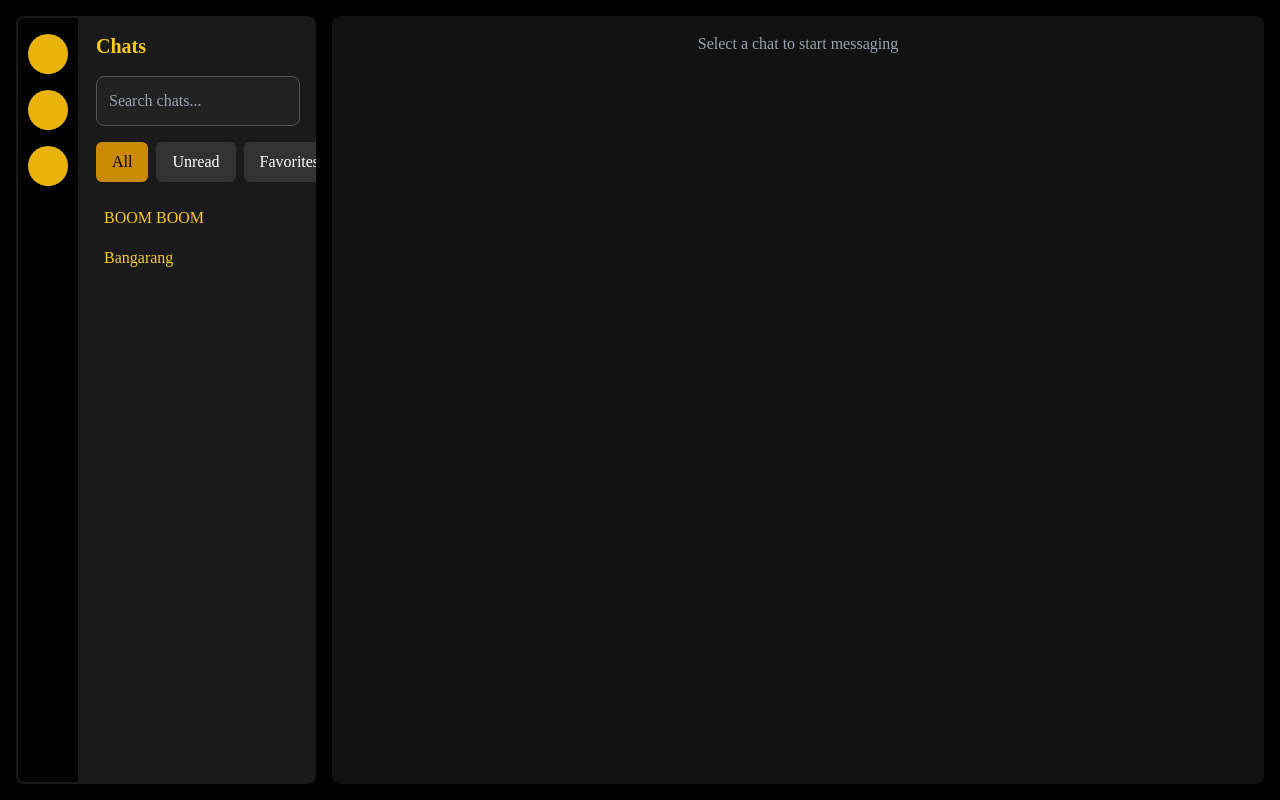
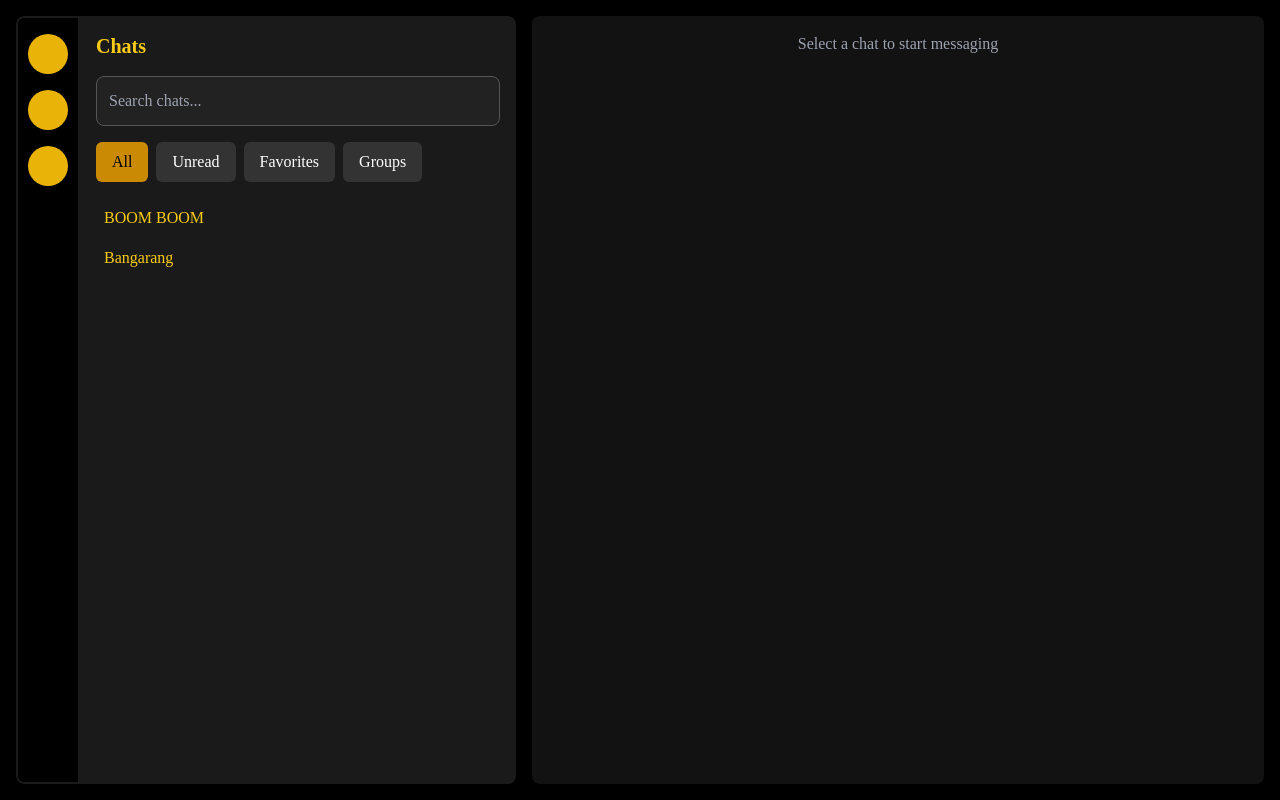
Before and after one commit to Moonman0010/fly-mate, a Next.js app: page /chat in a window 1280 px wide. Built offline with nearby package versions, Linux system fonts and the light colour scheme; a web font is replaced by a local one.

Commit message:
chat ui fixes

```diff
--- a/src/app/api/flights/route.ts
+++ b/src/app/api/flights/route.ts
@@ -21,7 +21,7 @@ export async function POST(req: Request) {
     }
 
     // ✅ Generate Unique Flight Identifier
-    const flightCode = `${flightNumber}-${date}`;
+    const flightCode = `${flightNumber}-${date}-${time}`;
 
     // ✅ Check if flight already exists
     let flight = await Flight.findOne({ flightCode });
--- a/src/app/chat/page.tsx
+++ b/src/app/chat/page.tsx
@@ -15,14 +15,15 @@ export default function ChatPage({ flightCode, userId }: ChatPageProps) {
   const [selectedChat, setSelectedChat] = useState<string | null>(null);
 
   return (
-    <div className="h-screen w-screen grid grid-cols-12 bg-black text-white p-4 gap-4 overflow-hidden">
-      {/* 📌 Desktop View (MD+ screens) */}
-      <div className="hidden md:flex col-span-3 h-full rounded-lg overflow-hidden">
+    <div className="h-screen w-screen flex bg-black text-white p-4 gap-4 overflow-hidden">
+    {/* Sidebar - Fixed on the left, outside the grid*/}
+    <div className="hidden md:flex h-full w-[500px] rounded-lg overflow-hidden flex-shrink-0">
       <ExtraSidebar className="flex-shrink-0" />
       <ChatSidebar className="flex-1 h-full rounded-r-lg" onSelectChat={setSelectedChat} />
     </div>
 
-      <div className="hidden md:flex col-span-9 flex-col bg-[#121212] rounded-lg p-4 h-full">
+    {/* Main Chat Section - Fully Expands */}
+    <div className="flex-1 flex flex-col bg-[#121212] rounded-lg p-4 h-full min-w-0">
       {selectedChat ? (
         <FlightChat flightCode={selectedChat} userId={userId} />
       ) : (
--- a/src/app/components/chat/chatSidebar/chatSidebar.tsx
+++ b/src/app/components/chat/chatSidebar/chatSidebar.tsx
@@ -14,7 +14,7 @@ export default function ChatSidebar({ className, onSelectChat }: ChatSidebarProp
   const [searchQuery, setSearchQuery] = useState(""); // Store search input
 
   return (
-    <aside className={`w-96 bg-[#1a1a1a] text-yellow-400 p-4 flex flex-col h-screen overflow-hidden ${className}`}>
+    <aside className={`w-96 bg-[#1a1a1a] text-yellow-400 p-4 flex flex-col h-screen overflow-hidden ${className}`}  style={{ minWidth: "250px"}}>
       <h2 className="text-xl font-bold mb-4">Chats</h2>
 
       {/* Pass search state to ChatSearch */}
```
Also changed, not shown: src/app/controllers/flight.ts (added). Lines whose indentation alone changed are shown as unchanged.
